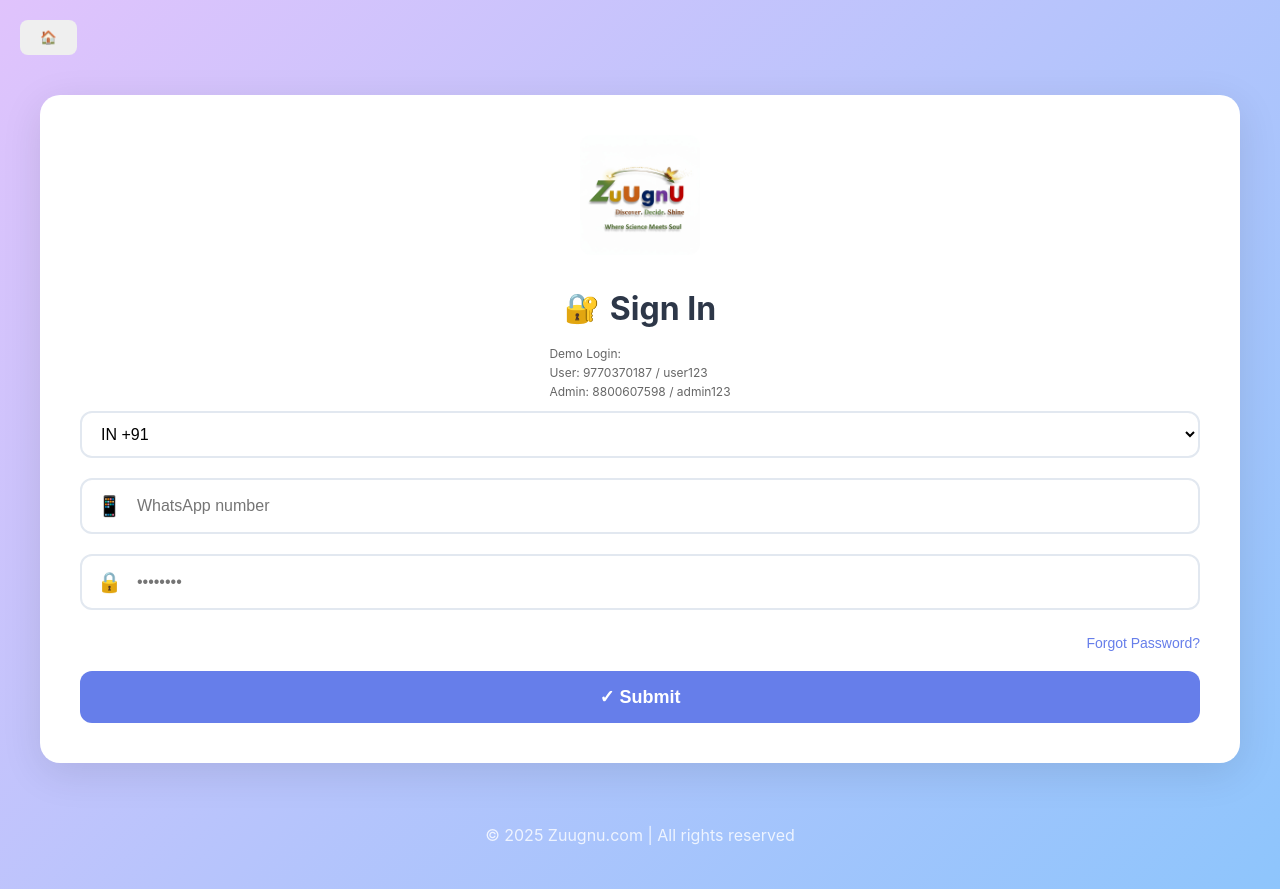
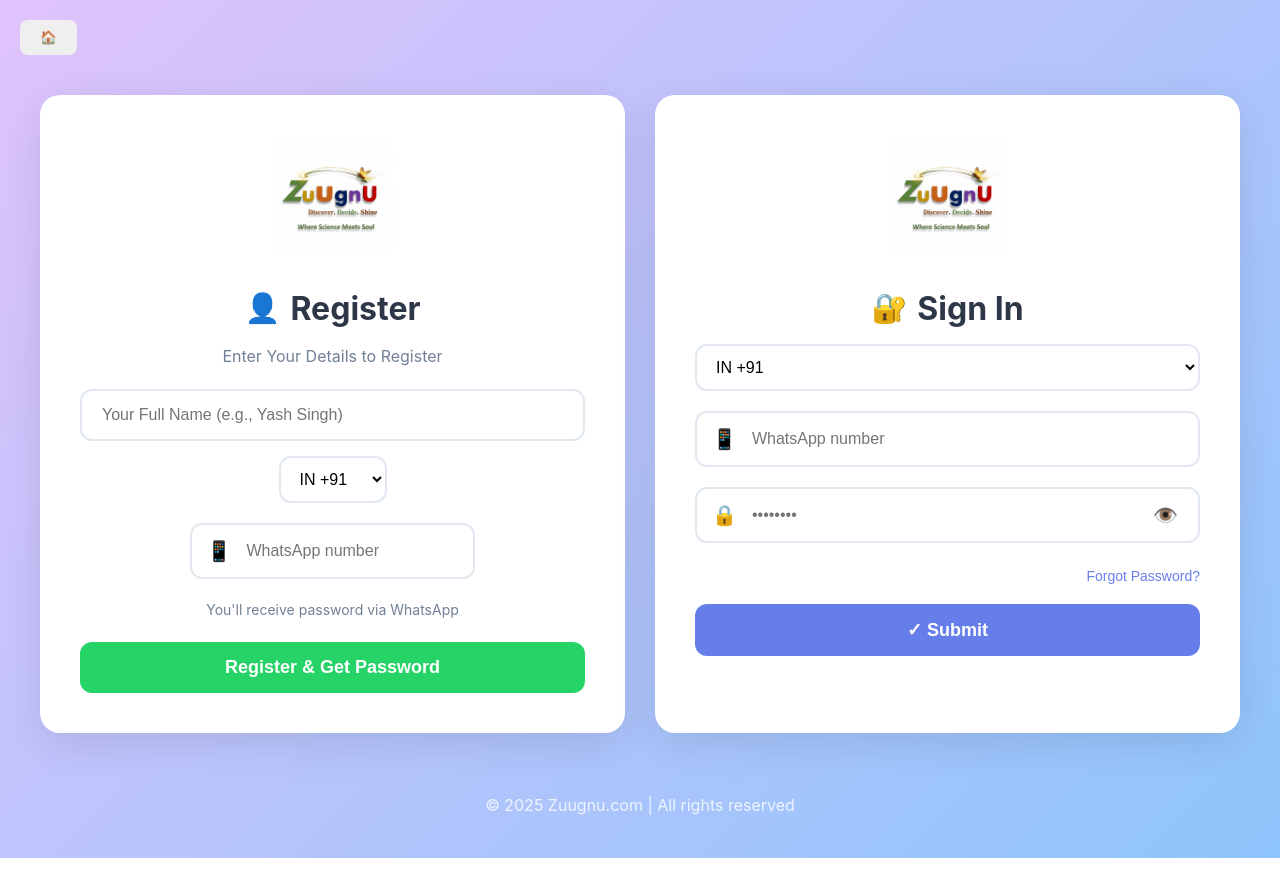
Before and after one commit to saubhtech/zuugnu-production, a Next.js app: page /login in a window 1280 px wide. After the commit the page ends 858 px from the top, so only its background shows below. Built offline with nearby package versions, Linux system fonts and the light colour scheme.

Commit message:
Restore dual card login design, disable registration

```diff
--- a/src/app/login/page.js
+++ b/src/app/login/page.js
@@ -5,12 +5,19 @@ import Image from "next/image";
 import "./login.css";
 
 export default function LoginPage() {
-  // ✅ REQUIRED LOGIN STATES
+  const [registerName, setRegisterName] = useState("");
+  const [registerWhatsappNumber, setRegisterWhatsappNumber] = useState("");
+  const [registerCountryCode, setRegisterCountryCode] = useState("+91");
   const [whatsappNumber, setWhatsappNumber] = useState("");
   const [password, setPassword] = useState("");
   const [countryCode, setCountryCode] = useState("+91");
   const [loading, setLoading] = useState(false);
+  const [registerMessage, setRegisterMessage] = useState("");
   const [loginMessage, setLoginMessage] = useState("");
+
+  const handleRegister = async () => {
+    setRegisterMessage("Registration is currently disabled. Please contact admin.");
+  };
 
   const handleSignIn = async (e) => {
     e.preventDefault();
@@ -68,6 +75,79 @@ export default function LoginPage() {
       </div>
 
       <div className="login-content">
+        {/* Register Card */}
+        <div className="auth-card">
+          <div className="card-logo">
+            <Image
+              src="/images/zuugnu.jpeg"
+              width={120}
+              height={120}
+              alt="Zuugnu Logo"
+              priority
+            />
+          </div>
+
+          <h2 className="card-title">
+            <span className="icon">👤</span> Register
+          </h2>
+
+          <p className="card-subtitle">Enter Your Details to Register</p>
+
+          <input
+            type="text"
+            className="register-input"
+            placeholder="Your Full Name (e.g., Yash Singh)"
+            value={registerName}
+            onChange={(e) => setRegisterName(e.target.value)}
+            disabled={loading}
+            style={{ marginBottom: "15px" }}
+          />
+
+          <div className="input-group">
+            <select
+              className="country-code"
+              value={registerCountryCode}
+              onChange={(e) => setRegisterCountryCode(e.target.value)}
+              disabled={loading}
+            >
+              <option value="+91">IN +91</option>
+              <option value="+1">US +1</option>
+              <option value="+44">UK +44</option>
+              <option value="+61">AU +61</option>
+            </select>
+          </div>
+
+          <div className="input-group whatsapp-input" style={{ marginBottom: "20px" }}>
+            <span className="whatsapp-icon">📱</span>
+            <input
+              type="tel"
+              className="form-input"
+              placeholder="WhatsApp number"
+              value={registerWhatsappNumber}
+              onChange={(e) =>
+                setRegisterWhatsappNumber(e.target.value.replace(/\D/g, ""))
+              }
+              disabled={loading}
+              maxLength="10"
+            />
+          </div>
+
+          <p className="receive-password">
+            You'll receive password via WhatsApp
+          </p>
+
+          <button className="whatsapp-btn" onClick={handleRegister} disabled={loading}>
+            {loading ? "Processing..." : "Register & Get Password"}
+          </button>
+
+          {registerMessage && (
+            <p className={`message ${registerMessage.includes("✅") ? "success" : "error"}`}>
+              {registerMessage}
+            </p>
+          )}
+        </div>
+
+        {/* Sign In Card */}
         <div className="auth-card">
           <div className="card-logo">
             <Image
@@ -82,12 +162,6 @@ export default function LoginPage() {
           <h2 className="card-title">
             <span className="icon">🔐</span> Sign In
           </h2>
-
-          <p style={{ fontSize: "12px", color: "#666", marginBottom: "10px" }}>
-            Demo Login:<br />
-            User: 9770370187 / user123<br />
-            Admin: 8800607598 / admin123
-          </p>
 
           <form onSubmit={handleSignIn}>
             <div className="input-group">
@@ -129,6 +203,16 @@ export default function LoginPage() {
                 onChange={(e) => setPassword(e.target.value)}
                 disabled={loading}
               />
+              <button
+                type="button"
+                className="toggle-password"
+                onClick={(e) => {
+                  const input = e.currentTarget.previousElementSibling;
+                  input.type = input.type === "password" ? "text" : "password";
+                }}
+              >
+                👁️
+              </button>
             </div>
 
             <button
```
